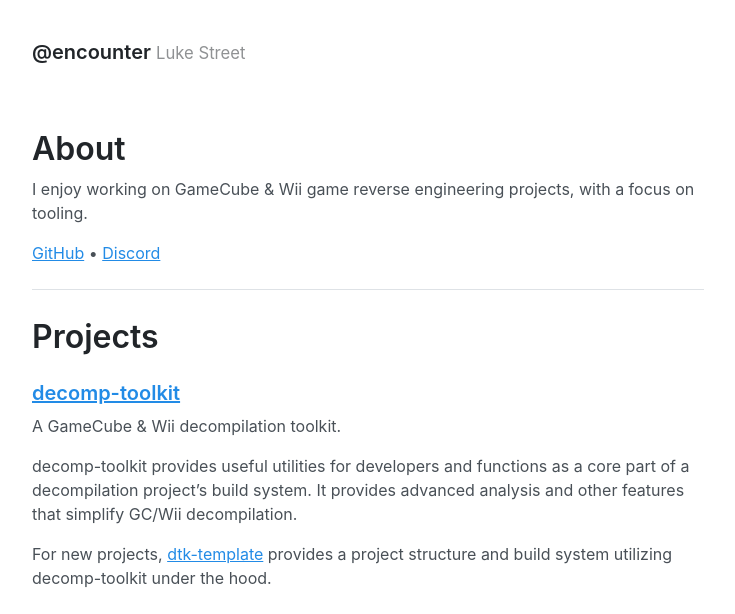
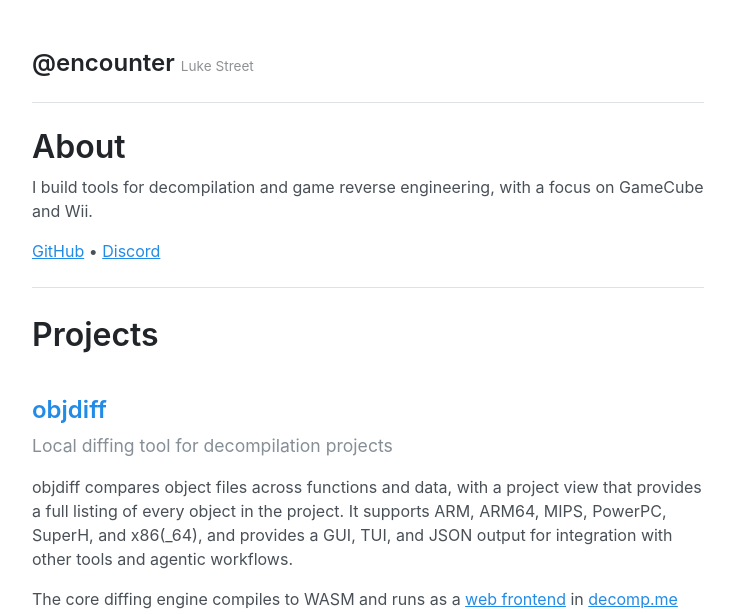
Before and after one commit to encounter/encounter.github.io, a Jekyll site: the page built from index.md, in a window 1280 px wide. Shown: the top 614 px of the page, without its empty margins (272-1007 px from the left). Built offline with Jekyll 4.4.1, drawn with Linux system fonts in a browser that asks for light colours; some of the changed text lies outside the part shown.

Commit message:
Add some content

```diff
--- a/_sass/_masthead.scss
+++ b/_sass/_masthead.scss
@@ -3,7 +3,7 @@
 // Super small header above the content for site name and short description.
 
 .masthead {
-  padding-top: var(--spacer);
+  padding-top: var(--spacer-2);
   padding-bottom: var(--spacer);
   margin-bottom: var(--spacer-3);
 }
--- a/_sass/_type.scss
+++ b/_sass/_type.scss
@@ -14,7 +14,7 @@ h1 {
 }
 
 h2 {
-  margin-top: 1rem;
+  margin-top: 2.5rem;
   font-size: 1.5rem;
 }
 
--- a/index.md
+++ b/index.md
@@ -3,7 +3,7 @@ layout: page
 title: About
 ---
 
-I enjoy working on GameCube & Wii game reverse engineering projects, with a focus on tooling.
+I build tools for decompilation and game reverse engineering, with a focus on GameCube and Wii.
 
 [GitHub](https://github.com/encounter) • [Discord](https://discord.com/users/130490603749376000)
 
@@ -11,50 +11,81 @@ I enjoy working on GameCube & Wii game reverse engineering projects, with a focu
 
 # Projects
 
-### [decomp-toolkit](https://github.com/encounter/decomp-toolkit)
+## [objdiff](https://github.com/encounter/objdiff)
 
-A GameCube & Wii decompilation toolkit.
+**Local diffing tool for decompilation projects**
 
-decomp-toolkit provides useful utilities for developers and functions as a core part of a decompilation project's build system. It provides advanced analysis and other features that simplify GC/Wii decompilation.
+objdiff compares object files across functions and data, with a project view that provides a full listing of every object in the project. It supports ARM, ARM64, MIPS, PowerPC, SuperH, and x86(_64), and provides a GUI, TUI, and JSON output for integration with other tools and agentic workflows.
 
-For new projects, [dtk-template](https://github.com/encounter/dtk-template) provides a project structure and build system utilizing decomp-toolkit under the hood.
+The core diffing engine compiles to WASM and runs as a [web frontend](https://github.com/encounter/objdiff-web) in [decomp.me](https://decomp.me) and as a [VS Code extension](https://marketplace.visualstudio.com/items?itemName=decomp-dev.objdiff). Its progress reporting system powers [decomp.dev](https://decomp.dev). Inspired by [decomp.me](https://decomp.me) and [asm-differ](https://github.com/simonlindholm/asm-differ).
 
-### [objdiff](https://github.com/encounter/objdiff)
+<a href="https://raw.githubusercontent.com/encounter/objdiff/refs/heads/main/assets/screen-symbols.png" target="_blank"><img src="https://raw.githubusercontent.com/encounter/objdiff/main/assets/screen-symbols.png" alt="Symbol Screenshot" style="max-width: 48%;" class="inline"></a>
+<a href="https://raw.githubusercontent.com/encounter/objdiff/refs/heads/main/assets/screen-diff.png" target="_blank"><img src="https://raw.githubusercontent.com/encounter/objdiff/main/assets/screen-diff.png" alt="Diff Screenshot" style="max-width: 48%;" class="inline"></a>
 
-A local diffing tool for decompilation projects. Inspired by [decomp.me](https://decomp.me) and [asm-differ](https://github.com/simonlindholm/asm-differ).
+## [decomp.dev](https://decomp.dev)
 
-objdiff is designed to provide a high-level view of the entire project and fast iteration while matching.
+**Progress hub for decompilation projects**
 
-<a href="https://github.com/encounter/objdiff/blob/main/assets/screen-symbols.png" target="_blank"><img src="https://raw.githubusercontent.com/encounter/objdiff/main/assets/screen-symbols.png" alt="Symbol Screenshot" style="max-width: 40%;" class="inline"></a>
-<a href="https://github.com/encounter/objdiff/blob/main/assets/screen-diff.png" target="_blank"><img src="https://raw.githubusercontent.com/encounter/objdiff/main/assets/screen-diff.png" alt="Diff Screenshot" style="max-width: 40%;" class="inline"></a>
+decomp.dev tracks progress for more than 80 decompilation projects, with data driven by objdiff's progress reports. It provides granular information down to individual translation units and functions, with a tree view for exploring project structure. Projects can categorize units, track multiple game versions, and navigate full commit-by-commit history.
 
-### [aurora](https://github.com/encounter/aurora)
+All of this information is also exposed through its API, along with a badge system for embedding live progress in project READMEs.
 
-A source-level GameCube & Wii compatibility layer intended for use with decompilation projects.
+<a href="https://decomp.dev" target="_blank" rel="noopener"><img src="assets/decomp.dev-home.png" alt="decomp.dev" style="max-width: 48%;" class="inline"></a> <a href="https://decomp.dev/PrimeDecomp/prime" target="_blank" rel="noopener"><img src="assets/decomp.dev-prime.png" alt="Metroid Prime on decomp.dev" style="max-width: 48%;" class="inline"></a>
+
+## [wibo](https://github.com/decompals/wibo)
+
+**Lightweight Win32 binary loader for Linux and macOS**
+
+wibo runs 32-bit Windows command-line tools with minimal overhead. It implements a substantial portion of the Win32 API: file I/O, threading, heap management, DLL loading, TLS, and async I/O with platform-specific backends (io_uring, epoll, kqueue). On 64-bit hosts, it constrains the guest address space to the lower 2GB and bridges calling conventions with generated trampolines. Runs on macOS under Rosetta 2.
+
+Used in production by [decomp.me](https://decomp.me) to run Windows compilers in containers.
+
+## [decomp-toolkit](https://github.com/encounter/decomp-toolkit)
+
+**PowerPC static analyzer, binary delinker, and GameCube/Wii swiss army knife**
+
+decomp-toolkit takes a compiled binary and produces fully relinkable objects. Its analyzer handles function and object boundary detection, signature analysis, and rebuilding relocations, all with minimal configuration. Its approach to matching decompilation has since been applied to other platforms, including [ds-decomp](https://github.com/AetiasHax/ds-decomp) for Nintendo DS and [jeff](https://github.com/rjkiv/jeff) for Xbox 360.
+
+[dtk-template](https://github.com/encounter/dtk-template) is a project template and build system built on top of decomp-toolkit. It powers more than 50 decompilation projects, including several now-complete ones like [The Legend of Zelda: Twilight Princess](https://github.com/zeldaret/tp) and [Mario Party 4](https://github.com/mariopartyrd/marioparty4).
+
+## [nod](https://github.com/encounter/nod)
+
+**GameCube and Wii disc image library and tool in Rust, with a performance-focused, zero-copy design**
+
+nod supports reading and converting all GameCube and Wii disc image formats, with a simple and powerful API. Open any disc image and get a `Read + Seek + BufRead` handle. Converting to ISO is just reading from that handle and writing to a file, regardless of the source format. Open a partition and get the same interface, transparently handling Wii encryption and hashing. Reading and writing are both multithreaded, and nod produces smaller disc images faster than both Dolphin and NKit v2. C bindings are available for FFI.
+
+Used by [TinyWiiBackupManager](https://github.com/mq1/TinyWiiBackupManager).
+
+## [powerpc-rs](https://github.com/encounter/powerpc-rs)
+
+**PowerPC disassembler and assembler in Rust**
+
+powerpc-rs is driven by a declarative instruction set definition that is compiled into Rust at build time, similar to LLVM's TableGen. It supports the full PowerPC instruction set along with Gekko/Broadway paired singles (GameCube/Wii) and Xenon VMX128 (Xbox 360) extensions. The disassembler has been fuzzed over all 4.29 billion possible 32-bit instruction values and runs at ~275M instructions per second.
+
+Used as the PowerPC backend of objdiff and decomp-toolkit.
+
+## [ghidra-panel](https://github.com/encounter/ghidra-panel)
+
+**Self-service portal for managing access to shared Ghidra repositories**
+
+ghidra-panel integrates with Ghidra Server through an in-process gRPC plugin, allowing repository administrators to manage users and permissions. Users authenticate with Discord and can request repository access, sending a notification with a one-click approval link for admins. The web server is built in Go.
+
+Powers the collaboration infrastructure on [decomp.dev](https://decomp.dev).
+
+<a href="https://media.githubusercontent.com/media/encounter/ghidra-panel/main/.github/img/home.png" target="_blank"><img src="https://media.githubusercontent.com/media/encounter/ghidra-panel/main/.github/img/home.png" alt="ghidra-panel home" style="max-width: 48%;" class="inline"></a> <a href="https://media.githubusercontent.com/media/encounter/ghidra-panel/main/.github/img/repo.png" target="_blank"><img src="https://media.githubusercontent.com/media/encounter/ghidra-panel/main/.github/img/repo.png" alt="ghidra-panel repository view" style="max-width: 48%;" class="inline"></a>
+
+## [aurora](https://github.com/encounter/aurora)
+
+**Source-level GameCube & Wii compatibility layer intended for use with decompilation projects**
 
 Aurora reimplements the GX API, translating the calls to native graphics backends like Vulkan, Metal, D3D12, and WebGPU.
 
-### [metaforce](https://github.com/AxioDL/metaforce)
+## [metaforce](https://github.com/AxioDL/metaforce)
+
 [(Project website)](https://axiodl.com)
 
-A native reimplementation of the Metroid Prime engine.
+**Native reimplementation of the Metroid Prime engine**
 
 Metaforce (formerly URDE) started as a passion project reimplementing parts of the Metroid Prime engine, and eventually transformed into a nearly-complete non-matching decompilation.
 
-Currently on hiatus as the _matching_ decompilation of Metroid Prime (see below) progresses.
-
------------------
-
-# Decompilations
-
-### [Metroid Prime](https://github.com/PrimeDecomp/prime)
-
-<img src="https://img.shields.io/endpoint?label=DOL&amp;url=https%3A%2F%2Fprogress.decomp.club%2Fdata%2Fprime%2FGM8E01_00%2Fdol%2F%3Fmode%3Dshield%26measure%3Dcode" alt="Code Progress" class="inline">
-
-### [Metroid Prime 2: Echoes](https://github.com/PrimeDecomp/echoes)
-
-<img src="https://img.shields.io/endpoint?label=DOL&amp;url=https%3A%2F%2Fprogress.decomp.club%2Fdata%2Fechoes%2FG2ME01%2Fdol%2F%3Fmode%3Dshield%26measure%3Dcode" alt="DOL Progress" class="inline"> <img src="https://img.shields.io/endpoint?label=RELs&amp;url=https%3A%2F%2Fprogress.decomp.club%2Fdata%2Fechoes%2FG2ME01%2Fmodules%2F%3Fmode%3Dshield%26measure%3Dcode" alt="RELs Progress" class="inline">
-
-### [The Legend of Zelda: The Wind Waker](https://github.com/zeldaret/tww)
-
-<img src="https://img.shields.io/endpoint?label=DOL&amp;url=https%3A%2F%2Fprogress.decomp.club%2Fdata%2Ftww%2FGZLE01%2Fdol%2F%3Fmode%3Dshield%26measure%3Dcode" alt="DOL Progress" class="inline"> <img src="https://img.shields.io/endpoint?label=RELs&amp;url=https%3A%2F%2Fprogress.decomp.club%2Fdata%2Ftww%2FGZLE01%2Fmodules%2F%3Fmode%3Dshield%26measure%3Dcode" alt="RELs Progress" class="inline">
+Currently on hiatus as the [_matching_ decompilation of Metroid Prime](https://github.com/PrimeDecomp/prime) progresses.
--- a/styles.scss
+++ b/styles.scss
@@ -29,6 +29,59 @@
 @import "message";
 @import "toc";
 
+// Project cards
+.page h2 {
+  padding-top: 1.5rem;
+  border-top: 1px solid var(--border-color);
+
+  &:first-of-type {
+    border-top: none;
+    padding-top: 0;
+  }
+
+  a {
+    text-decoration: none;
+
+    &:hover,
+    &:focus {
+      text-decoration: underline;
+    }
+  }
+}
+
+// "Powers..." / "Used by..." lines
+.page p:last-of-type em,
+.page p > a:only-child {
+  // Handled by structure
+}
+
+.page h2 + p > strong {
+  color: var(--gray-600);
+  font-weight: 400;
+  font-size: 1.1rem;
+}
+
+@media (prefers-color-scheme: dark) {
+  .page h2 + p > strong {
+    color: var(--gray-500);
+  }
+}
+
+// Masthead
+.masthead {
+  padding-bottom: var(--spacer-2);
+  margin-bottom: var(--spacer-2);
+  border-bottom: 1px solid var(--border-color);
+}
+
+.masthead-title {
+  font-size: 1.5rem;
+
+  small {
+    font-size: .85rem;
+  }
+}
+
 // Sass for creating the swatches
 .colors {
   display: grid;
```
Also changed, not shown: Gemfile.lock, assets/decomp.dev-home.png (added), assets/decomp.dev-prime.png (added).
